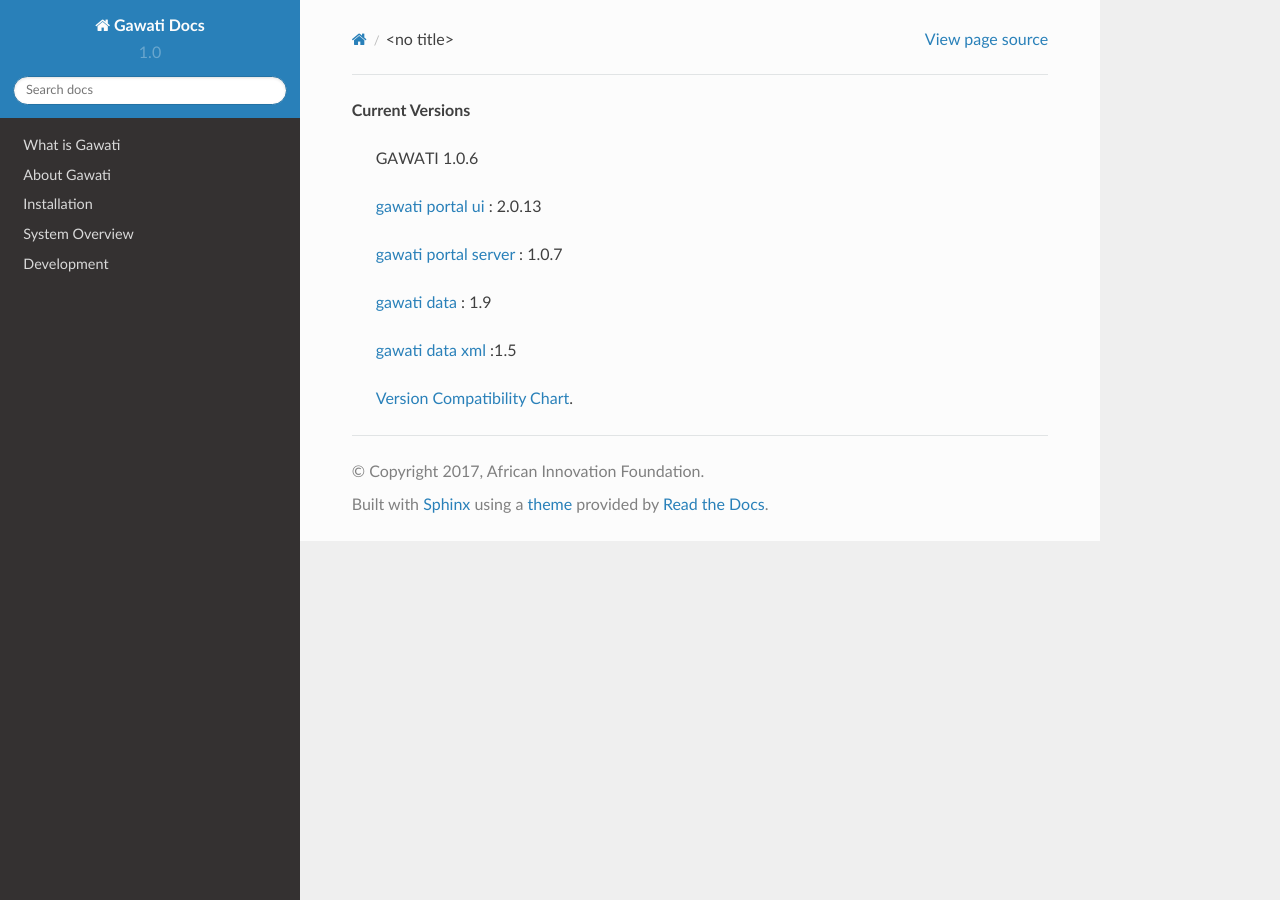
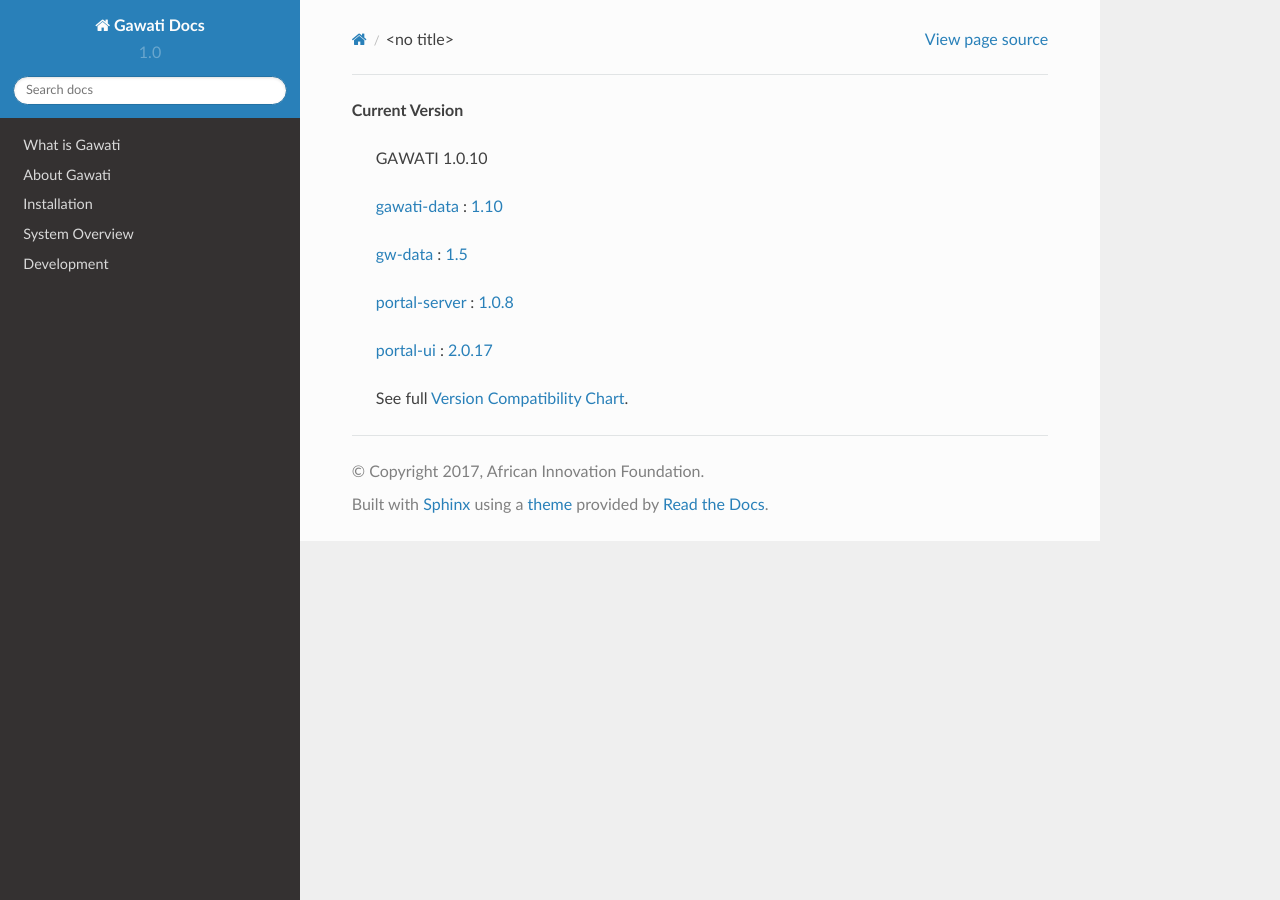
Before and after one commit to gawati/gawati-docs, a Sphinx documentation site: the page built from docs/source/development/version-info.rst, in a window 1280 px wide. Built offline with Sphinx 7.4.7 and the Read the Docs theme 2.0.0, drawn with Linux system fonts in a browser that asks for light colours.

Commit message:
Updating version info

```diff
--- a/docs/source/development/version-info.rst
+++ b/docs/source/development/version-info.rst
@@ -1,17 +1,16 @@
 
-**Current Versions**
+**Current Version**
 
-  * GAWATI 1.0.6
-
-    - `gawati portal ui`_ : 2.0.13
-    - `gawati portal server`_ : 1.0.7
-    - `gawati data`_ : 1.9
-    - `gawati data xml`_ :1.5
-    - :doc:`Version Compatibility Chart <./version-compat>`.
+  * GAWATI 1.0.10
 
 
+    - `gawati-data <https://github.com/gawati/gawati-data>`_ : `1.10 <https://github.com/gawati/gawati-data/commit/e04eb034a11f2528b21903ff5e4e627ab8b6c5c6>`_
 
-.. _gawati portal ui: https://github.com/gawati/gawati-portal-ui
-.. _gawati portal server: https://github.com/gawati/gawati-portal-server
-.. _gawati data: https://github.com/gawati/gawati-data
-.. _gawati data xml: https://github.com/gawati/gawati-data-xml
+    - `gw-data <https://github.com/gawati/gawati-data-xml>`_ : `1.5 <https://github.com/gawati/gawati-data-xml/commit/633cd4af5da3a292bf9288640ade5d2c94041092>`_
+
+    - `portal-server <https://github.com/gawati/gawati-portal-server>`_ : `1.0.8 <https://github.com/gawati/gawati-portal-server/commit/8d490f9de297d7fd4ada45b00f8e513005484414>`_
+
+    - `portal-ui <https://github.com/gawati/gawati-portal-ui>`_ : `2.0.17 <https://github.com/gawati/gawati-portal-ui/commit/cfc6ab76a2c26c1e87912f2a52c06bd176ac9b3b>`_
+
+
+  See full :doc:`Version Compatibility Chart <./version-compat>`.
```
